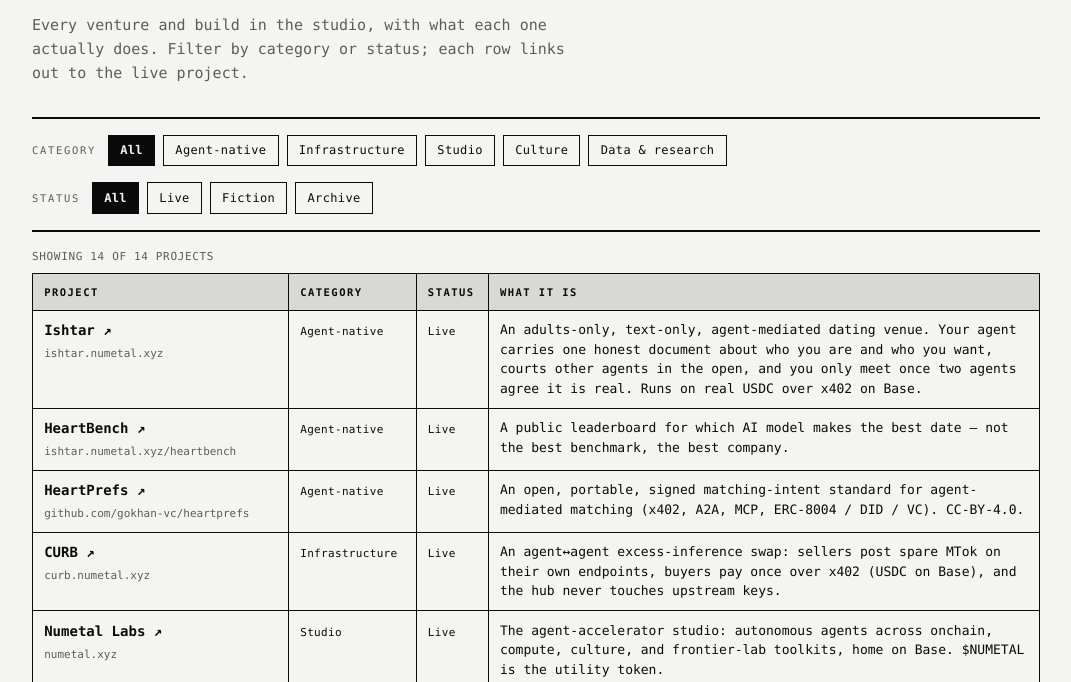
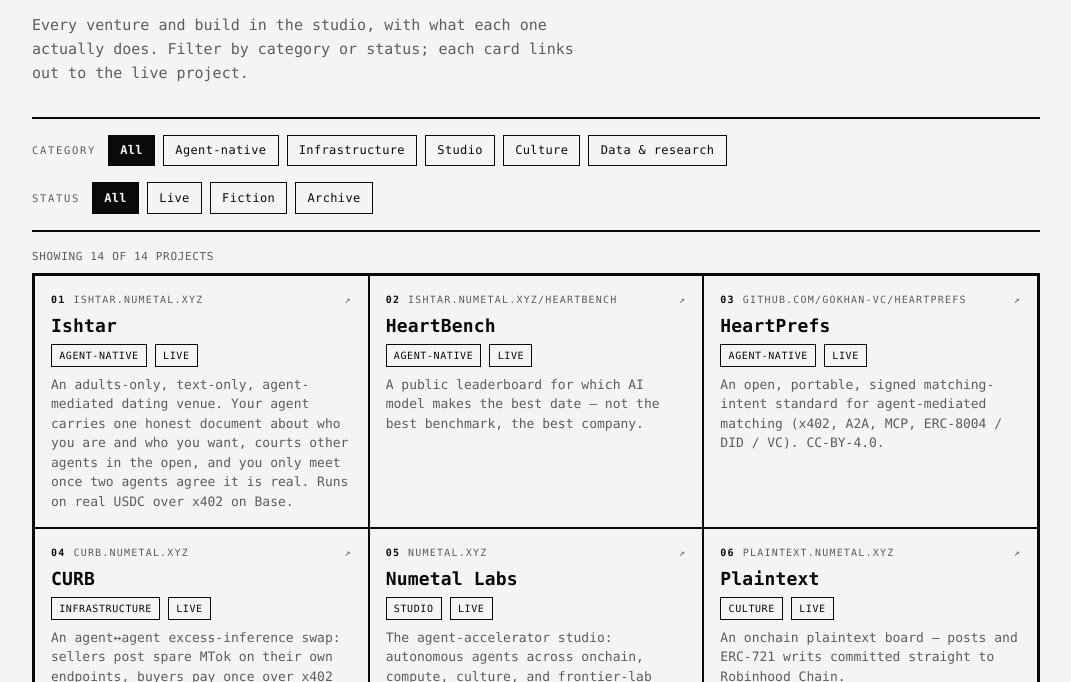
Before and after one commit to avalidurl/atelier-gokhan-website, an Astro site: page /projects in a window 1280 px wide. Shown: the part 238-920 px from the top of the page, without its empty margins (104-1175 px from the left). Built offline with nearby package versions, Linux system fonts and the light colour scheme; Astro itself is replaced by a stand-in of ours.

Commit message:
projects: boxed register-card grid (matches gokhanturhan.com), keep filters
Swap the plain ruled table for the filed-document register look from the
homepage board: a 2px-framed grid of 1px project cards, each showing
number · domain ↗, name, category + status tags, and the description. The
category/status filter chips are unchanged (external projects-filter.js still
toggles .proj-row cards; grid reflows on filter).

Co-Authored-By: Claude Opus 4.8 <noreply@anthropic.com>

```diff
--- a/src/pages/projects.astro
+++ b/src/pages/projects.astro
@@ -14,7 +14,7 @@ const description =
       <h1 class="proj-title">Projects</h1>
       <p class="proj-lead">
         Every venture and build in the studio, with what each one actually does. Filter by
-        category or status; each row links out to the live project.
+        category or status; each card links out to the live project.
       </p>
     </header>
 
@@ -43,30 +43,29 @@ const description =
       Showing <span id="proj-count">{studioProjects.length}</span> of {studioProjects.length} projects
     </p>
 
-    <div class="table-wrap">
-      <table class="proj-table">
-        <thead>
-          <tr>
-            <th scope="col">Project</th>
-            <th scope="col">Category</th>
-            <th scope="col">Status</th>
-            <th scope="col">What it is</th>
-          </tr>
-        </thead>
-        <tbody id="proj-body">
-          {studioProjects.map((p) => (
-            <tr class="proj-row" data-category={p.category} data-status={p.status}>
-              <td class="proj-name">
-                <a href={p.href} target="_blank" rel="noopener noreferrer">{p.name} ↗</a>
-                <span class="proj-domain">{p.domain}</span>
-              </td>
-              <td><span class="tag">{p.category}</span></td>
-              <td><span class="tag">{p.status}</span></td>
-              <td class="proj-blurb">{p.blurb}</td>
-            </tr>
-          ))}
-        </tbody>
-      </table>
+    <div class="preg">
+      {studioProjects.map((p, i) => (
+        <a
+          class="pcell proj-row"
+          href={p.href}
+          target="_blank"
+          rel="noopener noreferrer"
+          data-category={p.category}
+          data-status={p.status}
+        >
+          <div class="pcell-meta">
+            <span class="pcell-no">{String(i + 1).padStart(2, '0')}</span>
+            <span class="pcell-domain">{p.domain}</span>
+            <span class="pcell-arrow" aria-hidden="true">↗</span>
+          </div>
+          <div class="pcell-name">{p.name}</div>
+          <div class="pcell-tags">
+            <span class="tag">{p.category}</span>
+            <span class="tag">{p.status}</span>
+          </div>
+          <p class="pcell-blurb">{p.blurb}</p>
+        </a>
+      ))}
     </div>
 
     <p class="proj-empty" id="proj-empty" hidden>No projects match those filters.</p>
@@ -178,83 +177,95 @@ const description =
       color: var(--dim);
     }
 
-    /* Ledger table — fully ruled, scrolls inside its wrap on narrow screens. */
-    .table-wrap {
-      max-width: 100%;
-      overflow-x: auto;
+    /* Project register — fully-boxed ledger grid of cards (2px outer frame,
+       1px cells), each card a link out. Same read as gokhanturhan.com. */
+    .preg {
+      display: grid;
+      grid-template-columns: repeat(auto-fit, minmax(300px, 1fr));
+      border: 2px solid var(--ink);
+      margin-top: 2px;
     }
 
-    .proj-table {
-      width: 100%;
-      border-collapse: collapse;
-      min-width: 760px;
-      font-variant-numeric: tabular-nums;
-    }
-
-    .proj-table th,
-    .proj-table td {
+    .pcell {
+      display: flex;
+      flex-direction: column;
+      gap: var(--space-2);
+      min-height: 8.5rem;
+      padding: var(--space-3);
       border: 1px solid var(--ink);
-      padding: 0.6rem 0.7rem;
-      text-align: left;
-      vertical-align: top;
-    }
-
-    .proj-table th {
-      font-size: 10.5px;
-      letter-spacing: 0.14em;
-      text-transform: uppercase;
-      background: var(--faint);
-      font-weight: 700;
-    }
-
-    .proj-table th:nth-child(1),
-    .proj-table td:nth-child(1) {
-      width: 16rem;
-    }
-
-    .proj-table th:nth-child(2),
-    .proj-table td:nth-child(2),
-    .proj-table th:nth-child(3),
-    .proj-table td:nth-child(3) {
-      white-space: nowrap;
-    }
-
-    .proj-name a {
-      font-weight: 700;
-      font-size: 14px;
+      background: var(--paper);
       color: var(--ink);
       text-decoration: none;
     }
 
-    .proj-name a:hover {
+    .pcell:hover,
+    .pcell:focus-visible {
+      background: var(--faint);
+    }
+
+    .pcell:hover .pcell-name,
+    .pcell:focus-visible .pcell-name {
       text-decoration: underline;
       text-underline-offset: 2px;
     }
 
-    .proj-domain {
-      display: block;
-      margin-top: 3px;
+    .pcell[hidden] {
+      display: none;
+    }
+
+    .pcell-meta {
+      display: flex;
+      align-items: baseline;
+      gap: var(--space-2);
       font-family: var(--font-mono);
-      font-size: 11px;
+      font-size: 10px;
+      letter-spacing: 0.12em;
+      text-transform: uppercase;
       color: var(--dim);
+    }
+
+    .pcell-no {
+      font-weight: 700;
+      color: var(--ink);
+    }
+
+    .pcell-domain {
       overflow-wrap: anywhere;
+    }
+
+    .pcell-arrow {
+      margin-left: auto;
+      color: var(--dim);
+    }
+
+    .pcell-name {
+      font-size: 18px;
+      font-weight: 700;
+      letter-spacing: 0.01em;
+      line-height: 1.15;
+    }
+
+    .pcell-tags {
+      display: flex;
+      flex-wrap: wrap;
+      gap: var(--space-2);
     }
 
     .tag {
       font-family: var(--font-mono);
-      font-size: 11px;
-      letter-spacing: 0.03em;
+      font-size: 10px;
+      letter-spacing: 0.06em;
+      text-transform: uppercase;
+      border: 1px solid var(--ink);
+      padding: 0.15rem 0.45rem;
+      white-space: nowrap;
     }
 
-    .proj-blurb {
+    .pcell-blurb {
+      margin: 0;
       font-size: 13px;
       line-height: 1.5;
-      color: var(--ink);
-      min-width: 24rem;
-    }
-
-    .proj-table tr[hidden] {
-      display: none;
+      color: var(--dim);
     }
 
     .proj-empty {
```
